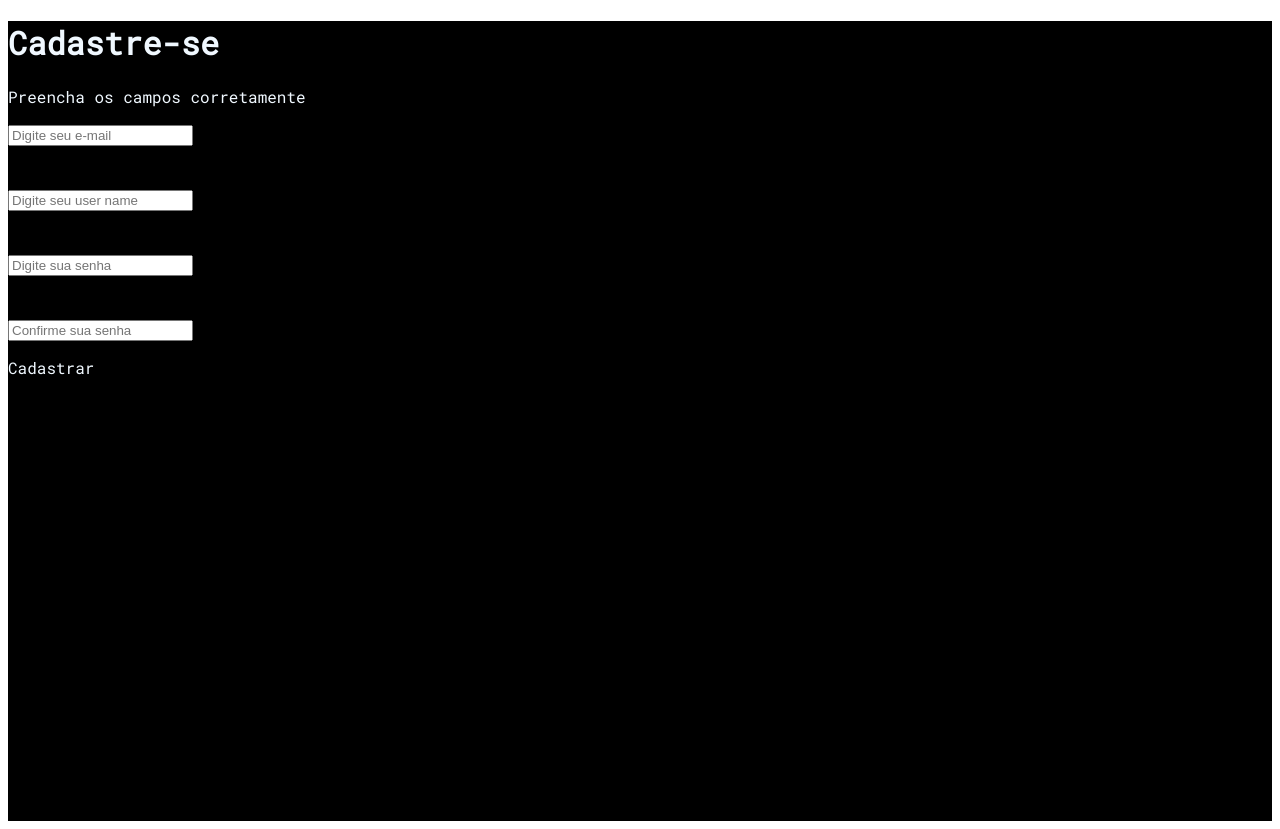
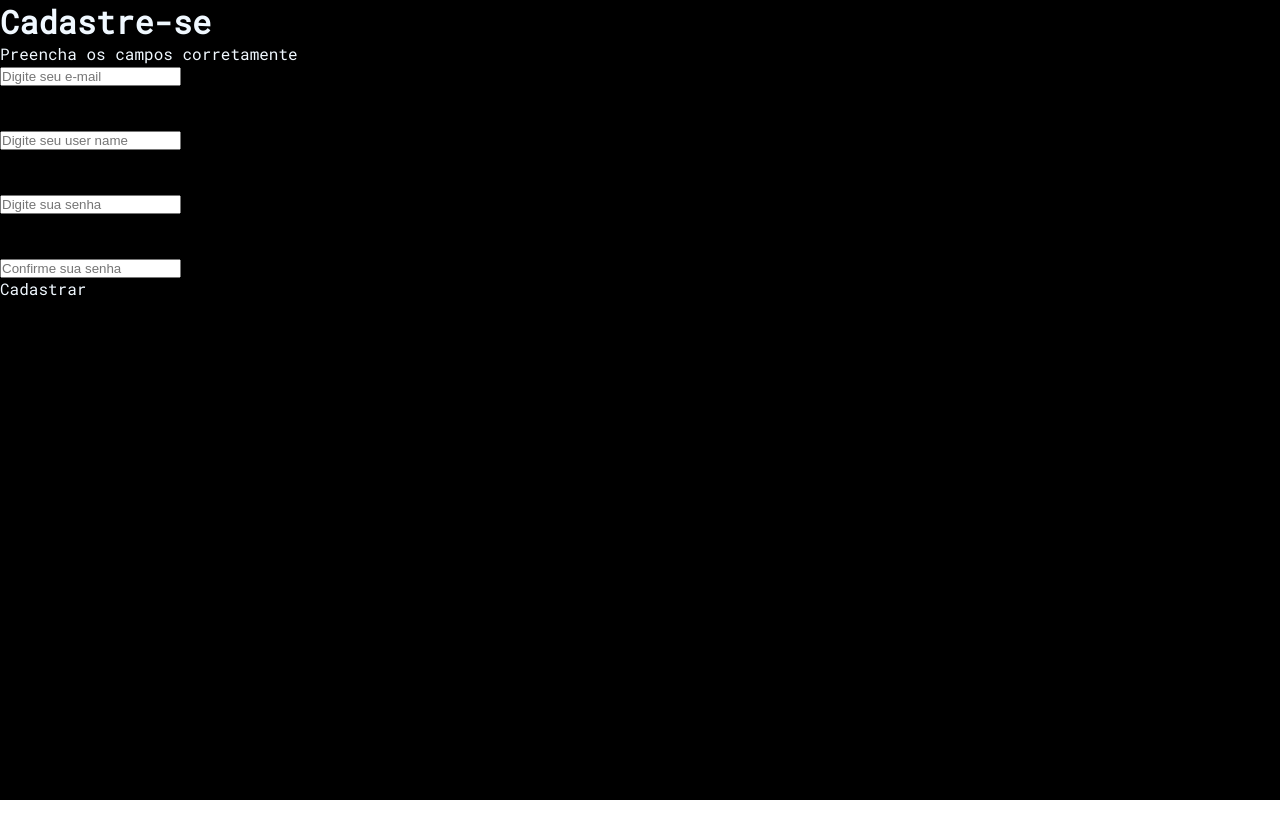
Before and after one commit to Feiticeiros-do-morango/Gerenciador-de-Tickets, a Vue app: page /registration in a window 1280 px wide. After the commit the page ends 800 px from the top, so only its background shows below. Built offline with nearby package versions, Linux system fonts and the light colour scheme.

Commit message:
Update App.vue

```diff
--- a/src/App.vue
+++ b/src/App.vue
@@ -8,5 +8,10 @@ export default {
   components: {},
 };
 </script>
-<style scoped>
+<style>
+  * {
+    margin: 0;
+    padding: 0;
+    box-sizing: border-box;
+  }
 </style>
```
